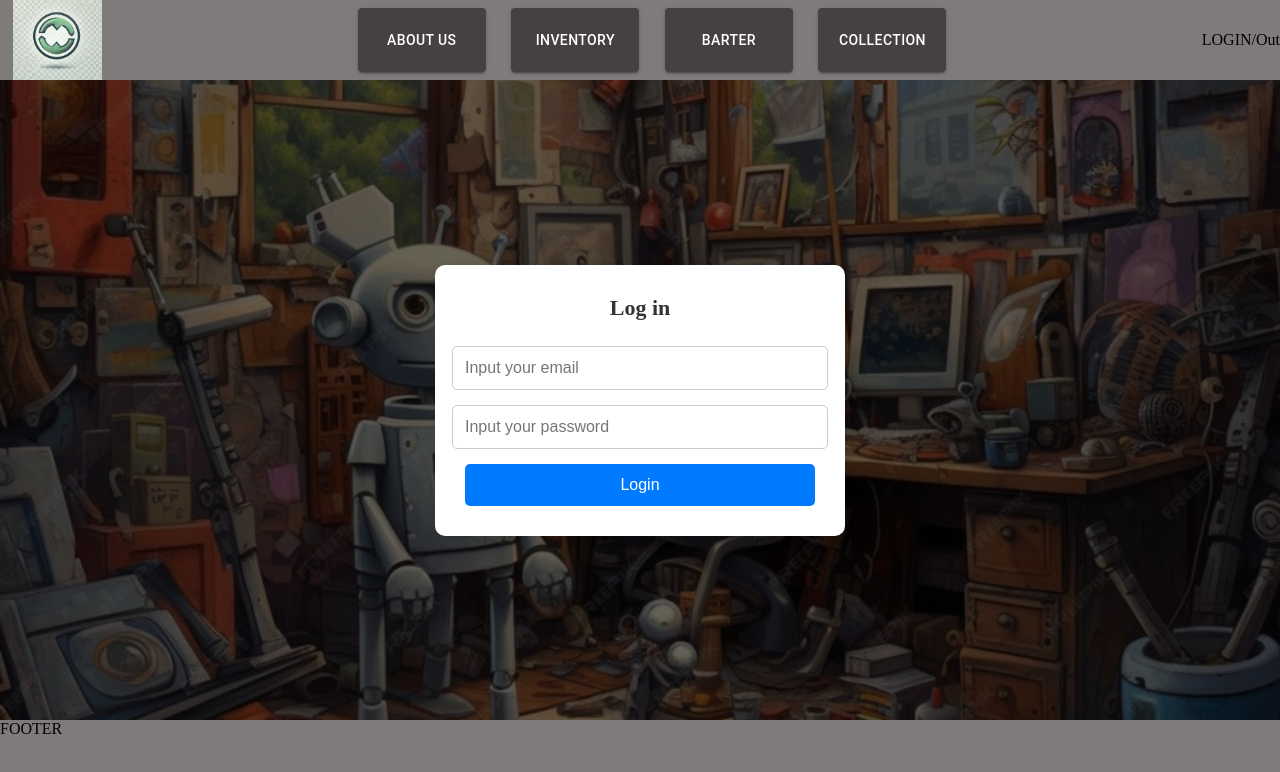
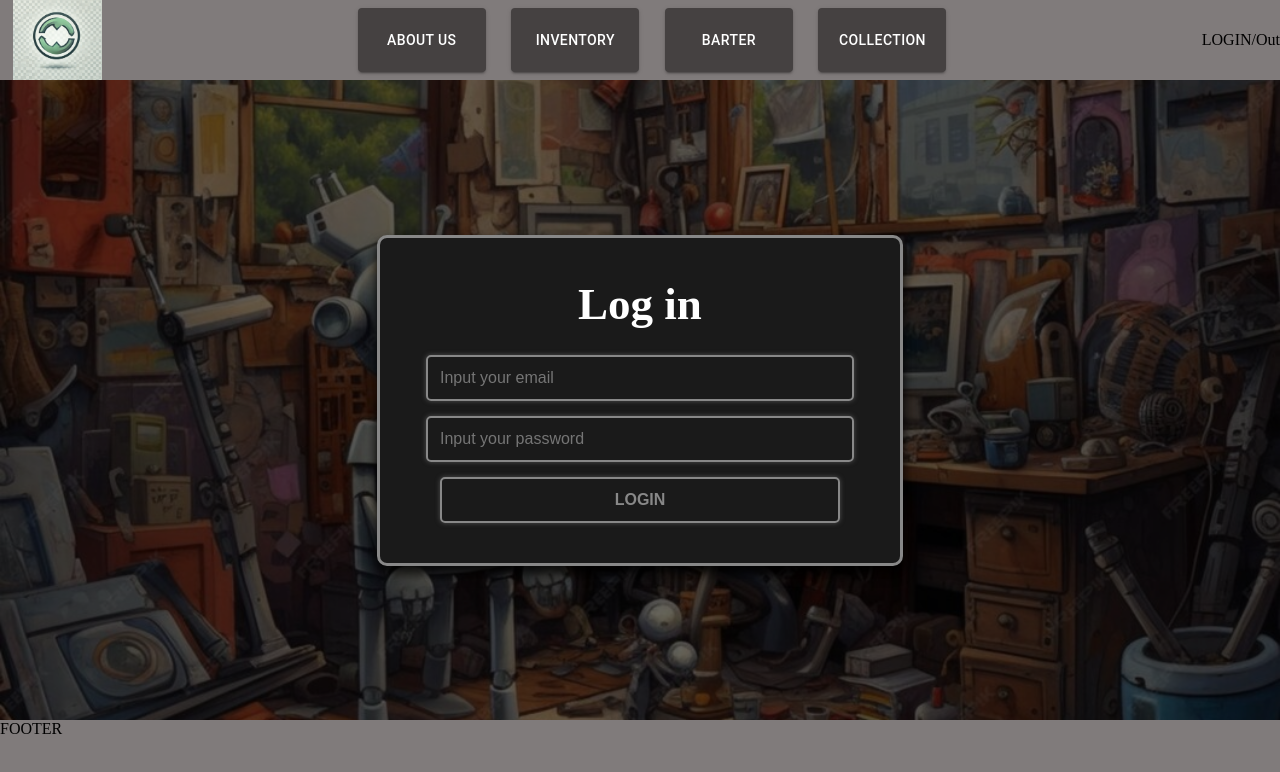
Before and after one commit to AlikNems/exchange, a Next.js app: page / in a window 1280 px wide. Shown: the top 772 px of the page. Built offline with nearby package versions, Linux system fonts and the light colour scheme.

Commit message:
added-animation-form

```diff
--- a/src/app/page.tsx
+++ b/src/app/page.tsx
@@ -1,8 +1,8 @@
 import "@/app/globals.css";
 
-// import AuthDetails from "@/components/auth/AuthDetails";
+import AuthDetails from "@/components/auth/AuthDetails";
 import SignIn from "@/components/auth/SignIn";
-// import SignUp from "@/components/auth/SignUp";
+import SignUp from "@/components/auth/SignUp";
 
 export default function Home() {
  return (
--- a/src/components/auth/auth-styles/styles.css
+++ b/src/components/auth/auth-styles/styles.css
@@ -14,48 +14,112 @@ form {
  justify-content: center;
  align-items: center;
  gap: 15px;
- background: #fff;
- padding: 30px;
+ background-color: #1a1a1a; /* Темный фон формы */
+ padding: 40px 60px;
  border-radius: 10px;
- box-shadow: 0 4px 10px rgba(0, 0, 0, 0.1);
  width: 100%;
- max-width: 350px;
+ max-width: 400px;
+ position: relative;
+ z-index: 1;
+ border: 3px solid #888888; /* Серый бордер для формы */
+ box-shadow: 0 8px 12px rgba(0, 0, 0, 0.8), 0 4px 8px rgba(0, 0, 0, 0.3); /* Тень для эффекта выпуклости */
 }
 
 h2 {
- color: #333;
- font-size: 22px;
+ color: white;
+ font-size: 45px;
  margin-bottom: 10px;
 }
 
+/* Спокойные серые инпуты */
 input {
  width: 100%;
  padding: 12px;
- border: 1px solid #ccc;
+ border: 2px solid #888888;
  border-radius: 5px;
  font-size: 16px;
- transition: border 0.3s ease;
+ background-color: transparent;
+ color: white;
+ outline: none;
+ transition: all 0.3s ease-in-out;
+ box-shadow: 0 0 5px rgba(136, 136, 136, 0.5);
 }
 
-input:focus {
- border-color: #007bff;
- outline: none;
+/* Свечение при наведении */
+input:hover {
+ box-shadow: 0 0 10px #888888, 0 0 20px #888888, 0 0 30px #888888;
+ border-color: #888888;
 }
 
+/* Фокус (чуть большее свечение) */
+input:focus {
+ box-shadow: 0 0 15px #888888, 0 0 25px #888888, 0 0 35px #888888;
+}
+
+/* Вспышка при клике */
+input:active {
+ animation: flash 0.2s ease-in-out;
+}
+
+/* Спокойная сероватая кнопка */
 button {
- background-color: #007bff;
- color: white;
- border: none;
+ background-color: transparent;
+ color: #888888;
+ border: 2px solid #888888;
  cursor: pointer;
  width: 100%;
  padding: 12px;
  font-size: 16px;
  border-radius: 5px;
- transition: background 0.3s ease;
+ transition: all 0.3s ease-in-out;
+ box-shadow: 0 0 5px rgba(136, 136, 136, 0.5);
+ text-transform: uppercase;
+ font-weight: bold;
+ position: relative;
+ overflow: hidden; /* Для анимации заливки */
 }
 
+/* Свечение при наведении */
 button:hover {
- background-color: #0056b3;
+ background-color: rgba(136, 136, 136, 0.1);
+ box-shadow: 0 0 10px #888888, 0 0 20px #888888, 0 0 30px #888888;
+}
+
+/* Вспышка при нажатии */
+button:active {
+ animation: flash 0.2s ease-in-out;
+ transform: scale(0.98);
+}
+
+/* Анимация заполнения кнопки при нажатии */
+button::after {
+ content: "";
+ position: absolute;
+ top: 0;
+ left: 0;
+ width: 0;
+ height: 100%;
+ background-color: #888888; /* Цвет заливки */
+ transition: width 0.1s ease-out; /* Увеличиваем время анимации */
+ z-index: -1;
+}
+
+button:active::after {
+ width: 100%; /* Заполнение кнопки при активном нажатии */
+}
+
+@keyframes flash {
+ 0% {
+   box-shadow: 0 0 10px #888888, 0 0 20px #888888, 0 0 30px #888888;
+ }
+ 50% {
+   box-shadow: 0 0 20px #888888, 0 0 40px #888888, 0 0 60px #888888;
+   background-color: rgba(136, 136, 136, 0.2);
+ }
+ 100% {
+   box-shadow: 0 0 10px #888888, 0 0 20px #888888, 0 0 30px #888888;
+   background-color: transparent;
+ }
 }
 
 p {
```
